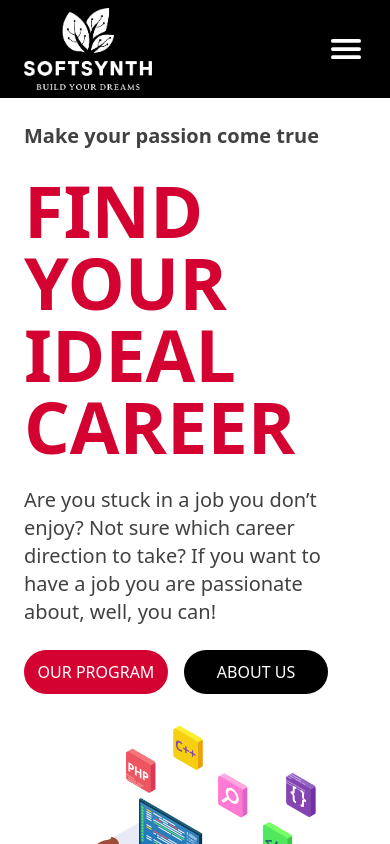
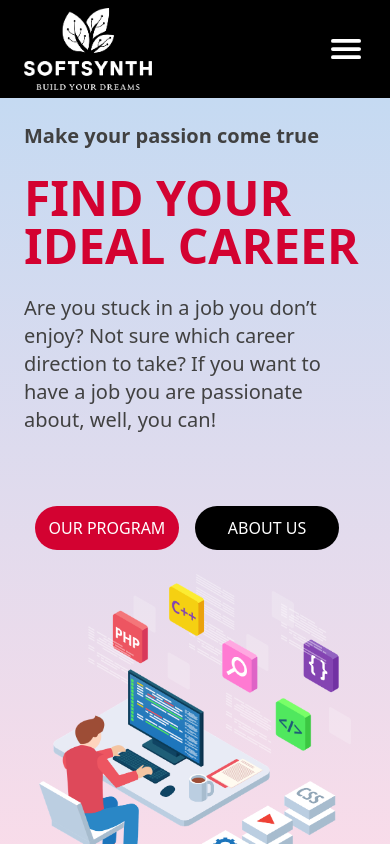
Before and after one commit to satyadev-mishra/Softsynth, a React (Vite) app: page / in a window 390 px wide. Shown: the top 844 px of the page. Built offline with nearby package versions, Linux system fonts and the light colour scheme.

Commit message:
home page modefied

```diff
--- a/src/component/pages/Home.jsx
+++ b/src/component/pages/Home.jsx
@@ -1,37 +1,41 @@
-import React, { useEffect } from 'react'
-import gsap from 'gsap';
-import bg from '../../images/bg.png'
-import { useGSAP } from '@gsap/react';
-import { useRef } from 'react';
+import React, { useEffect } from "react";
+import gsap from "gsap";
+import bg from "../../images/bg.png";
+import { useGSAP } from "@gsap/react";
+import { useRef } from "react";
+import { Link } from "react-router-dom";
 
 const Home = () => {
-  const container = useRef(null)
-  const pText1 = useRef(null)
-  const pText2 = useRef(null)
-  const headText = useRef(null)
-  const btn = useRef(null)
-  useGSAP(() => {
-    gsap.from([pText1.current, headText.current, pText2.current, btn.current], {
+  const container = useRef(null);
+  const pText1 = useRef(null);
+  const pText2 = useRef(null);
+  const headText = useRef(null);
+  const btn = useRef(null);
+  useGSAP(
+    () => {
+      gsap.from(
+        [pText1.current, headText.current, pText2.current, btn.current],
+        {
           opacity: 0,
-      y: '100',
+          y: "100",
           skewY: 10,
-      stagger: .4,
-      delay: 1
-    })
-
-
-
-  }, { scope: container })
+          stagger: 0.4,
+          delay: 1,
+        }
+      );
+    },
+    { scope: container }
+  );
   return (
     <div className="homepage">
       {/* home page */}
-      <div className="w-[100%] h-auto flex flex-col sm:flex-row justify-between bg-white ">
+      <div className="w-[100%] h-auto flex flex-col items-start sm:flex-row justify-between bg-[linear-gradient(#c5daf2,#fbdce9)] ">
         <div className="sm:w-[50%] flex flex-col gap-6 justify-center items-start px-6  my-6 ">
           <p ref={pText1} className="text-xl text-[#414141] font-semibold">
             Make your passion come true
           </p>
           <div ref={headText}>
-            <h1 className="text-7xl text-[var(--font-color)] font-semibold">
+            <h1 className="text-5xl sm:text-7xl text-[var(--font-color)] font-semibold">
               FIND YOUR <br /> IDEAL CAREER
             </h1>
           </div>
@@ -40,22 +44,29 @@ const Home = () => {
             direction to take? If you want to have a job you are passionate
             about, well, you can!
           </h2>
-          <div ref={btn}>
+          <div
+            ref={btn}
+            className="flex justify-center sm:justify-start w-full mt-12"
+          >
+            <Link to="/internship">
               <button className="bg-[var(--font-color)] text-white text-l mr-4 w-36 h-11 rounded-[30px]">
                 OUR PROGRAM
               </button>
+            </Link>
+            <Link to="/about">
               <button className="bg-black text-white text-l mr-4 w-36 h-11 rounded-[30px]">
                 ABOUT US
               </button>
+            </Link>
           </div>
         </div>
         {/* left home section  */}
-        <div className="w-[100%] sm:w-[50%]  bg-white  flex justify-center items-center ">
+        <div className="w-[100%] sm:w-[50%]  flex justify-center items-center ">
           {/* <svg viewBox="0 0 250 250" xmlns="http://www.w3.org/2000/svg">
             <path fill="#FF0066" d="M57,-58.3C70.1,-44,74.2,-22,73.2,-1.1C72.1,19.9,65.8,39.7,52.8,52.1C39.7,64.5,19.9,69.5,-0.4,69.9C-20.6,70.2,-41.2,66,-57.3,53.6C-73.4,41.2,-85,20.6,-82.7,2.3C-80.4,-16,-64.1,-31.9,-48,-46.3C-31.9,-60.6,-16,-73.3,3,-76.3C22,-79.3,44,-72.6,57,-58.3Z" transform="translate(100 100)" />
           </svg> */}
           <img
-            className="w-[67%] h-auto scale-x-100 overflow-hidden mb-1"
+            className="w-[80%] h-auto scale-x-100 overflow-hidden mb-1 object-contain"
             src={bg}
             alt=""
           />
@@ -64,6 +75,6 @@ const Home = () => {
       {/*  second page  */}
     </div>
   );
-}
+};
 
 export default Home;
```
Lines whose indentation alone changed are shown as unchanged.
